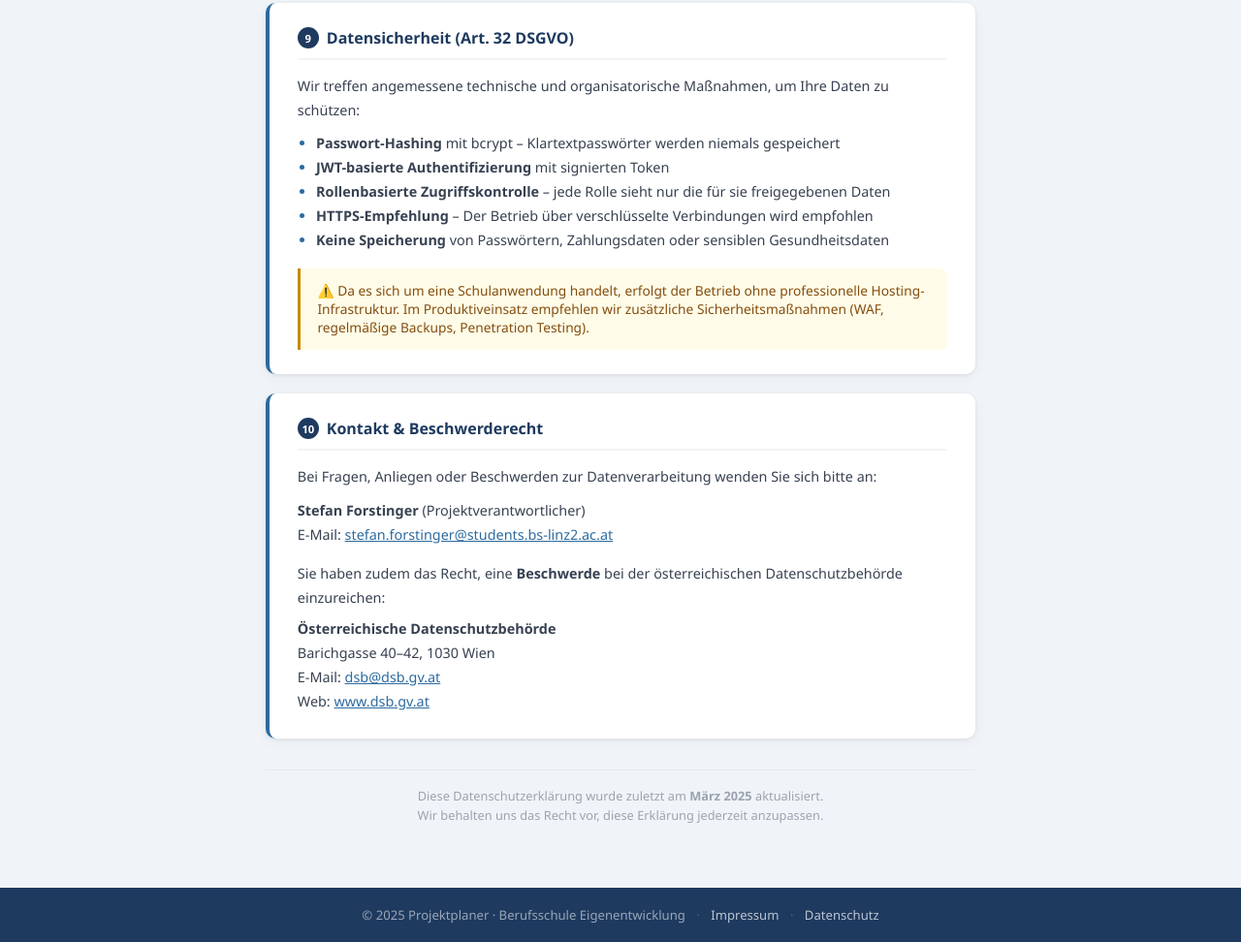
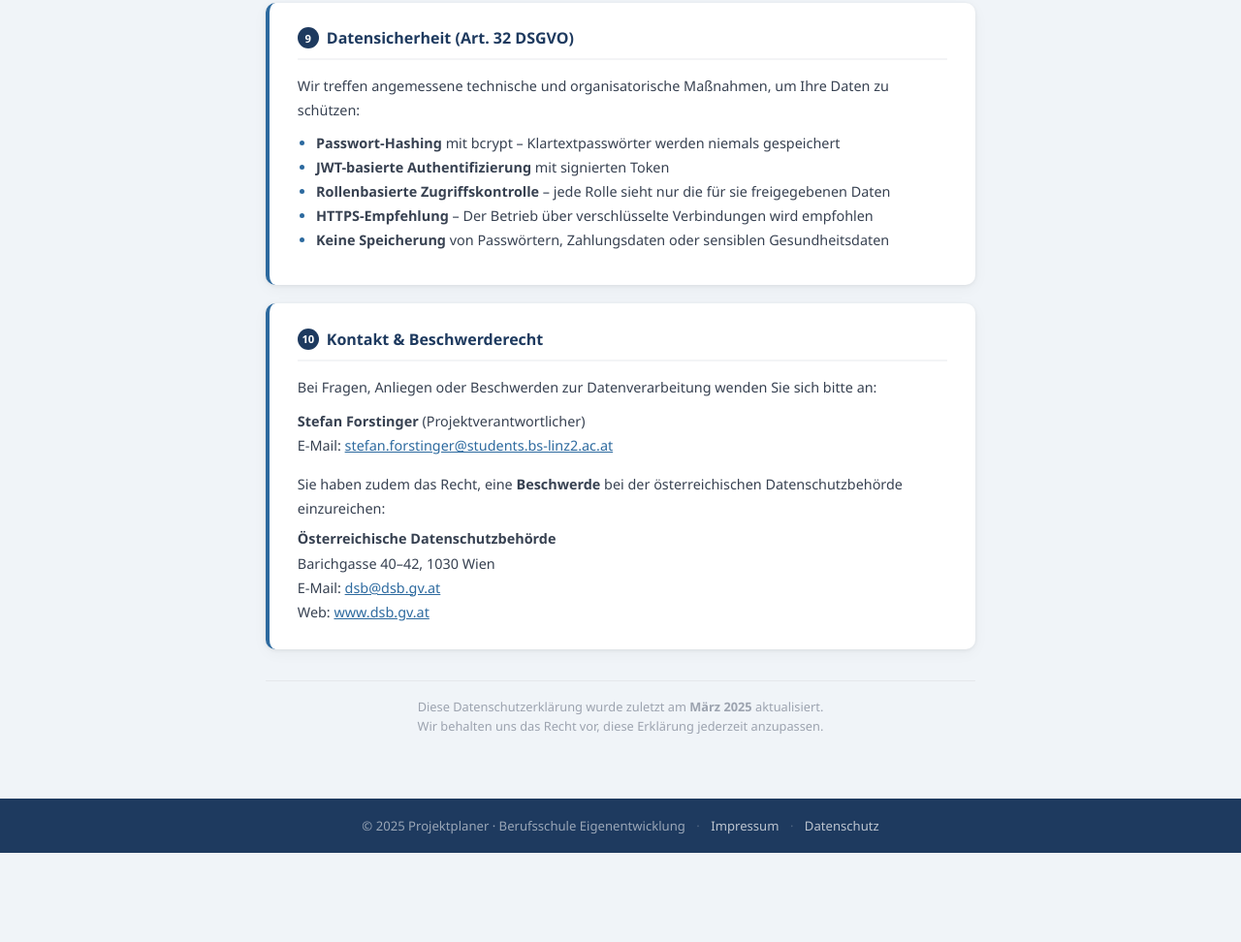
Before and after one commit to StefanForstinger/Big-E-Solutions, a plain HTML site: page wwwroot/pages/datenschutz.html in a window 1280 px wide. Shown: the part 3902-4874 px from the top of the page at 97% size. After the commit the page ends 4782 px from the top, so only its background shows below. Drawn offline with Linux system fonts and the light colour scheme.

Commit message:
Update wwwroot/pages/datenschutz.html
Co-authored-by: Stefan Forstinger <94121217+StefanForstinger@users.noreply.github.com>

```diff
--- a/wwwroot/pages/datenschutz.html
+++ b/wwwroot/pages/datenschutz.html
@@ -464,9 +464,6 @@
             <li><strong>HTTPS-Empfehlung</strong> – Der Betrieb über verschlüsselte Verbindungen wird empfohlen</li>
             <li><strong>Keine Speicherung</strong> von Passwörtern, Zahlungsdaten oder sensiblen Gesundheitsdaten</li>
         </ul>
-        <div class="info-box yellow">
-            ⚠️ Da es sich um eine Schulanwendung handelt, erfolgt der Betrieb ohne professionelle Hosting-Infrastruktur. Im Produktiveinsatz empfehlen wir zusätzliche Sicherheitsmaßnahmen (WAF, regelmäßige Backups, Penetration Testing).
-        </div>
     </div>
 
     <!-- 10. Kontakt & Beschwerden -->
```
